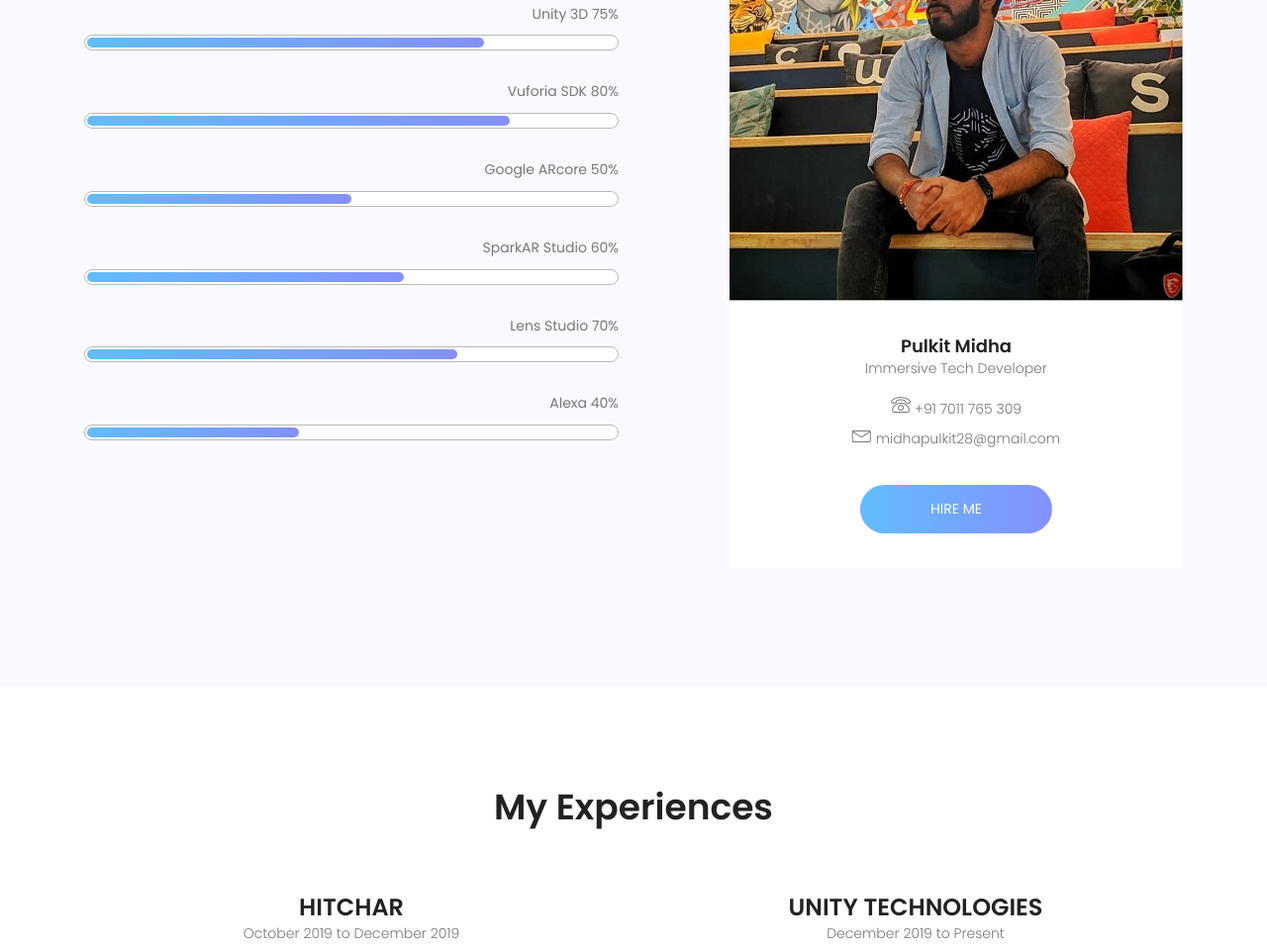
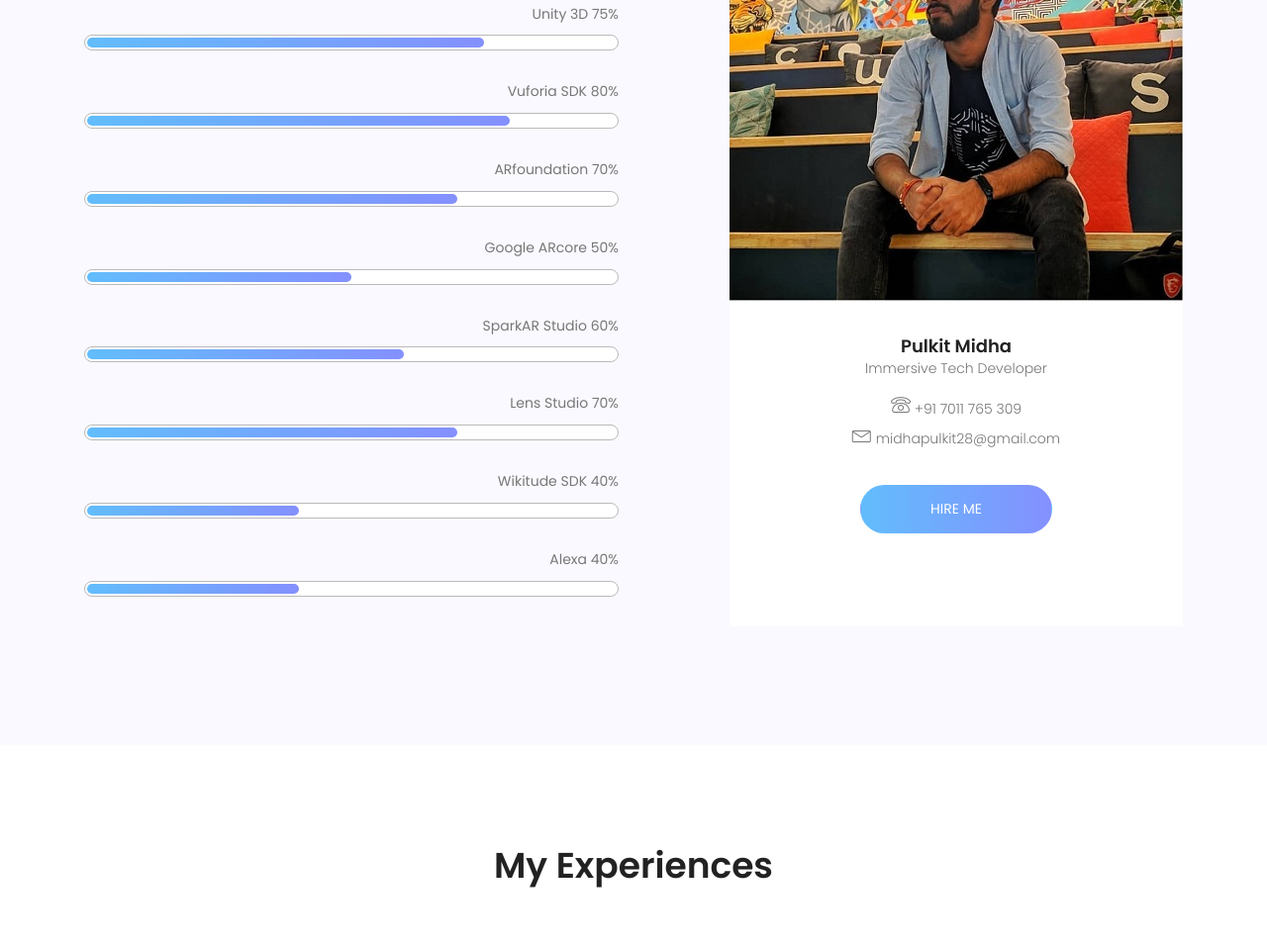
Before and after one commit to midopooler/PersonalWebsite, a plain HTML site: page index.html in a window 1280 px wide. Shown: the part 1799-2759 px from the top of the page at 99% size. Drawn offline with nearby package versions, Linux system fonts and the light colour scheme.

Commit message:
Update index.html

```diff
--- a/index.html
+++ b/index.html
@@ -187,6 +187,13 @@
                                 </div>
                             </div>
 
+				<div class="skillbar" data-percent="70%">
+                                <div class="skill-bar-percent">ARfoundation 70%</div>
+                                <div class="skillwrap">
+                                    <div class="skillbar-bar" style="width: 70%;"></div>
+                                </div>
+                            </div>
+
                             <div class="skillbar" data-percent="50%">
                                 <div class="skill-bar-percent">Google ARcore 50%</div>
                                 <div class="skillwrap">
@@ -208,7 +215,12 @@
                                 </div>
                             </div>
 
-
+<div class="skillbar" data-percent="40%">
+                                <div class="skill-bar-percent">Wikitude SDK 40%</div>
+                                <div class="skillwrap">
+                                    <div class="skillbar-bar" style="width: 40%;"></div>
+                                </div>
+                            </div>
 
                             <div class="skillbar" data-percent="40%">
                                 <div class="skill-bar-percent">Alexa 40%</div>
```
